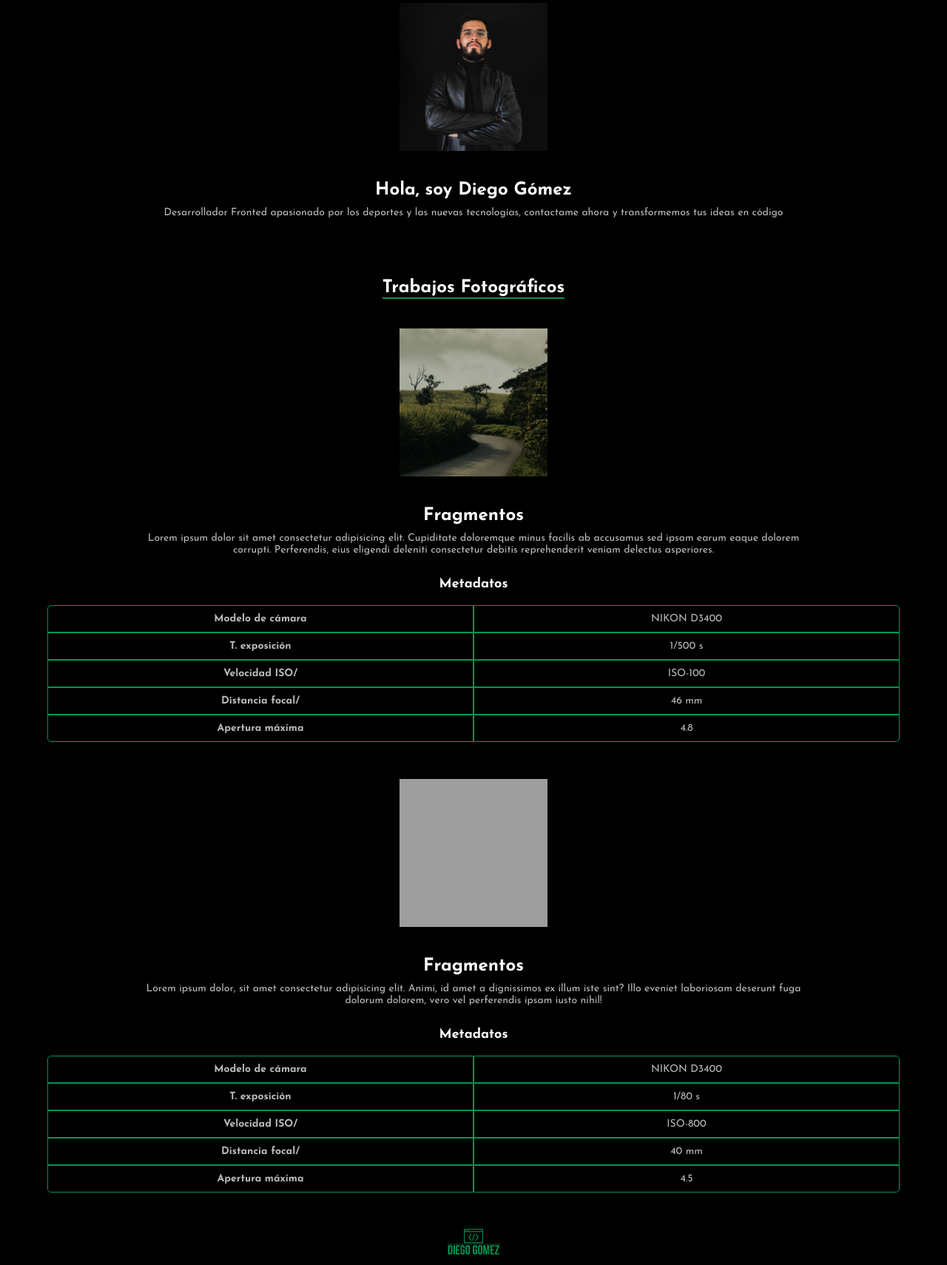
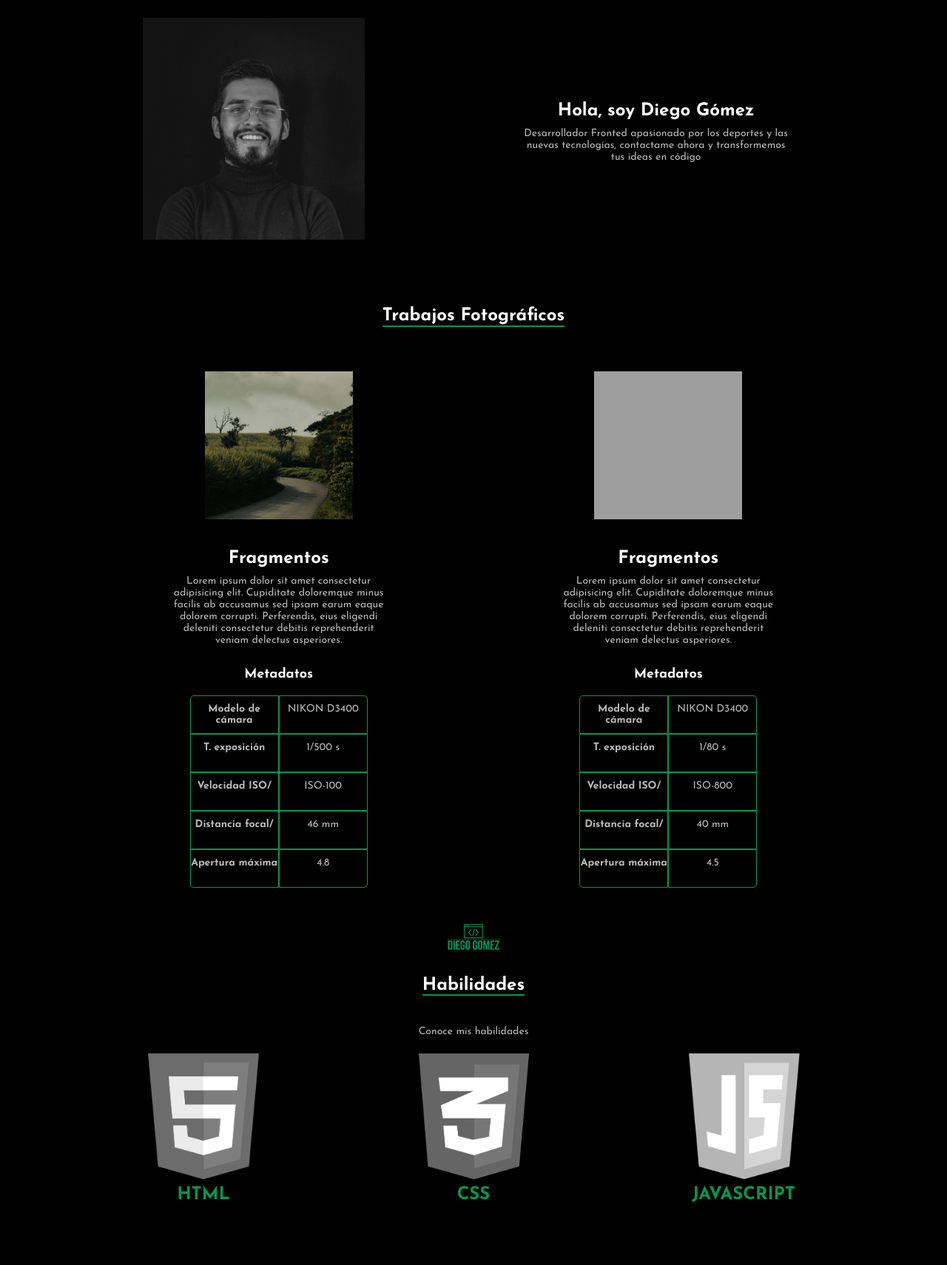
Before and after one commit to DiegoGomez98/DiegoGomez98.github.io, a plain HTML site: page index.html in a window 1280 px wide. Shown: the part 476-2186 px from the top of the page at 74% size. After the commit the page ends 2160 px from the top, so only its background shows below. Drawn offline with Linux system fonts and the light colour scheme; grey boxes are pictures that could not be loaded.

Commit message:
arreglo mobile first

```diff
--- a/estilos.css
+++ b/estilos.css
@@ -108,7 +108,7 @@ main {
   margin-bottom: 12px;
   font-size: 2.4rem;
   font-weight: bold;
-  margin-bottom: 40px;
+  margin-bottom: 60px;
   border-bottom: 2px solid var(--verde);
 }
 
@@ -121,16 +121,29 @@ main {
   color: #fff;
 }
 
+.diego-father {
+  width: 100%;
+  height: auto;
+  display: flex;
+  flex-wrap: wrap;
+  align-items: center;
+  justify-content: space-evenly;
+}
+
 .diego--container .background-image0 {
-  width: 200px;
-  height: 200px;
-  margin: 0 auto; /*esto nos ayuda a que se centre aunque no ocupemos el 100%*/
+  width: 300px;
+  height: 300px;
   margin-bottom: 40px;
-  background-image: url(./assets/img/DSC_002222.jpg);
+  background-image: url(./assets/img/perfiol.jpg);
   /*buenas prácticas para imgs de fonto*/
   background-size: cover;
-  background-position: center;
+  background-position: top;
   background-repeat: no-repeat;
+}
+
+.diego-conteiner--tittle {
+  width: 100%;
+  max-width: 400px;
 }
 
 .diego-conteiner--tittle h2 {
@@ -149,6 +162,8 @@ main {
   padding: 0 20px;
 }
 
+/*MAIN*/
+
 .main--image-conteiner {
   width: 100%;
   height: auto;
@@ -158,12 +173,12 @@ main {
   color: #fff;
 }
 
-.main--image-conteiner .main-tittle {
+.main--image-conteiner .main-title {
   display: inline-block;
   margin-bottom: 12px;
   font-size: 2.4rem;
   font-weight: bold;
-  margin-bottom: 40px;
+  margin-bottom: 60px;
   border-bottom: 2px solid var(--verde);
 }
 
@@ -172,6 +187,19 @@ main {
   min-width: 288px;
   max-width: 900px;
   margin: 0 auto; /*esto nos ayuda a que se centre aunque no ocupemos el 100%*/
+}
+
+.main--father {
+  width: 100%;
+  min-width: 288px;
+  display: flex;
+  flex-wrap: wrap;
+  justify-content: space-evenly;
+  align-items: center;
+}
+
+.main--father > div {
+  height: 748px;
 }
 
 .main--image-conteiner .background-image {
@@ -206,6 +234,7 @@ main {
 }
 
 .main--image-conteiner p {
+  max-width: 300px;
   margin-bottom: 30px;
   font-size: 1.4rem;
   font-weight: 500;
@@ -214,6 +243,7 @@ main {
 }
 
 /*TABLA*/
+
 /*   display: flex;
   align-items: center;
   justify-content: center;
@@ -238,7 +268,7 @@ main {
 }
 
 .table {
-  width: 90%;
+  width: 80%;
   height: auto;
   margin: 20px auto;
   display: grid;
@@ -306,6 +336,7 @@ main {
   font-size: 2.4rem;
   font-weight: bold;
   border-bottom: 2px solid var(--verde);
+  margin-bottom: 40px;
 }
 
 .skills--title p {
@@ -316,17 +347,20 @@ main {
   color: var(--gris);
 }
 
-.skill-card--container {
+.skill-father {
   width: 100%;
   min-width: 288px;
-  max-width: 400px;
-  height: 150px;
-  margin: 15px auto;
-  padding: 15px;
+}
+
+.skill-card--container {
+  display: flex;
+  flex-direction: column;
+  width: 200px;
+  height: 200px;
+  margin-bottom: 40px;
 }
 
 .skill--card-HTML {
-  display: inline-block;
   height: 100%;
   width: 100%;
   background-image: url(./assets/icons/html.png);
@@ -334,6 +368,7 @@ main {
   background-position: center;
   background-repeat: no-repeat;
   filter: grayscale(1);
+  margin-bottom: 12px;
 }
 
 .skill--card-HTML:hover {
@@ -342,7 +377,6 @@ main {
 }
 
 .skill--card-CSS {
-  display: inline-block;
   height: 100%;
   width: 100%;
   background-image: url(./assets/icons/css.png);
@@ -350,6 +384,7 @@ main {
   background-position: center;
   background-repeat: no-repeat;
   filter: grayscale(1);
+  margin-bottom: 12px;
 }
 
 .skill--card-CSS:hover {
@@ -358,7 +393,6 @@ main {
 }
 
 .skill--card-JAVASCRIPT {
-  display: inline-block;
   height: 100%;
   width: 100%;
   background-image: url(./assets/icons/js.png);
@@ -366,6 +400,7 @@ main {
   background-position: center;
   background-repeat: no-repeat;
   filter: grayscale(1);
+  margin-bottom: 12px;
 }
 
 .skill--card-JAVASCRIPT:hover {
--- a/index.html
+++ b/index.html
@@ -25,6 +25,7 @@
     <main>
       <section class="diego--container">
         <h2 class="diego-title">Sobre mi</h2>
+        <div class="diego-father">
           <div class="background-image0"></div>
           <div class="diego-conteiner--tittle">
             <h2>Hola, soy Diego Gómez</h2>
@@ -33,17 +34,20 @@
               tecnologías, contactame ahora y transformemos tus ideas en código
             </p>
           </div>
+        </div>
       </section>
       <section class="main--image-conteiner">
-        <h2 class="main-tittle">Trabajos Fotográficos</h2>
+        <h2 class="main-title">Trabajos Fotográficos</h2>
+        <div class="main--father">
+          <div>
             <div class="background-image"></div>
             <div class="main-image-conteiner--tittle">
               <h2>Fragmentos</h2>
               <p>
-            Lorem ipsum dolor sit amet consectetur adipisicing elit. Cupiditate
-            doloremque minus facilis ab accusamus sed ipsam earum eaque dolorem
-            corrupti. Perferendis, eius eligendi deleniti consectetur debitis
-            reprehenderit veniam delectus asperiores.
+                Lorem ipsum dolor sit amet consectetur adipisicing elit.
+                Cupiditate doloremque minus facilis ab accusamus sed ipsam earum
+                eaque dolorem corrupti. Perferendis, eius eligendi deleniti
+                consectetur debitis reprehenderit veniam delectus asperiores.
               </p>
             </div>
             <section class="main-tables-container">
@@ -63,14 +67,16 @@
                 </div>
               </div>
             </section>
+          </div>
+          <div>
             <div class="background-image2"></div>
             <div class="main-image-conteiner--tittle">
               <h2>Fragmentos</h2>
               <p>
-            Lorem ipsum dolor, sit amet consectetur adipisicing elit. Animi, id
-            amet a dignissimos ex illum iste sint? Illo eveniet laboriosam
-            deserunt fuga dolorum dolorem, vero vel perferendis ipsam iusto
-            nihil!
+                Lorem ipsum dolor sit amet consectetur adipisicing elit.
+                Cupiditate doloremque minus facilis ab accusamus sed ipsam earum
+                eaque dolorem corrupti. Perferendis, eius eligendi deleniti
+                consectetur debitis reprehenderit veniam delectus asperiores.
               </p>
             </div>
             <section class="main-tables-container">
@@ -90,6 +96,8 @@
                 </div>
               </div>
             </section>
+          </div>
+        </div>
       </section>
       <section class="main-skills">
         <span class="skills--logo"></span>
@@ -97,18 +105,28 @@
           <h2>Habilidades</h2>
           <p>Conoce mis habilidades</p>
         </div>
-        <section class="skill-card--container">
+        <div
+          class="skill--father"
+          style="
+            display: flex;
+            flex-wrap: wrap;
+            align-items: center;
+            justify-content: space-evenly;
+          "
+        >
+          <div class="skill-card--container">
             <span class="skill--card-HTML"></span>
             <p class="skill--card-title">HTML</p>
-        </section>
-        <section class="skill-card--container">
+          </div>
+          <div class="skill-card--container">
             <span class="skill--card-CSS"></span>
             <p class="skill--card-title">CSS</p>
-        </section>
-        <section class="skill-card--container">
+          </div>
+          <div class="skill-card--container">
             <span class="skill--card-JAVASCRIPT"></span>
             <p class="skill--card-title">JAVASCRIPT</p>
-        </section>
+          </div>
+        </div>
       </section>
       <section></section>
       <section></section>
```
Also changed, not shown: assets/img/DSC_002222.jpg (deleted), assets/img/perfiol.jpg (added). Lines whose indentation alone changed are shown as unchanged.
